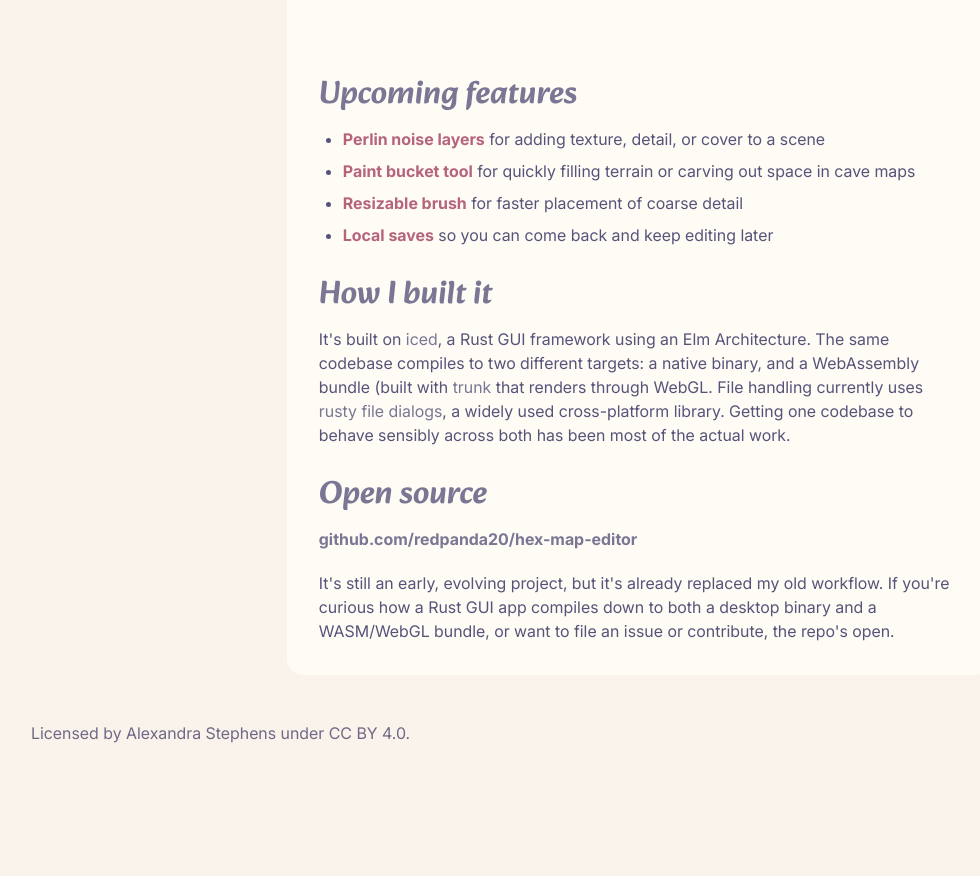
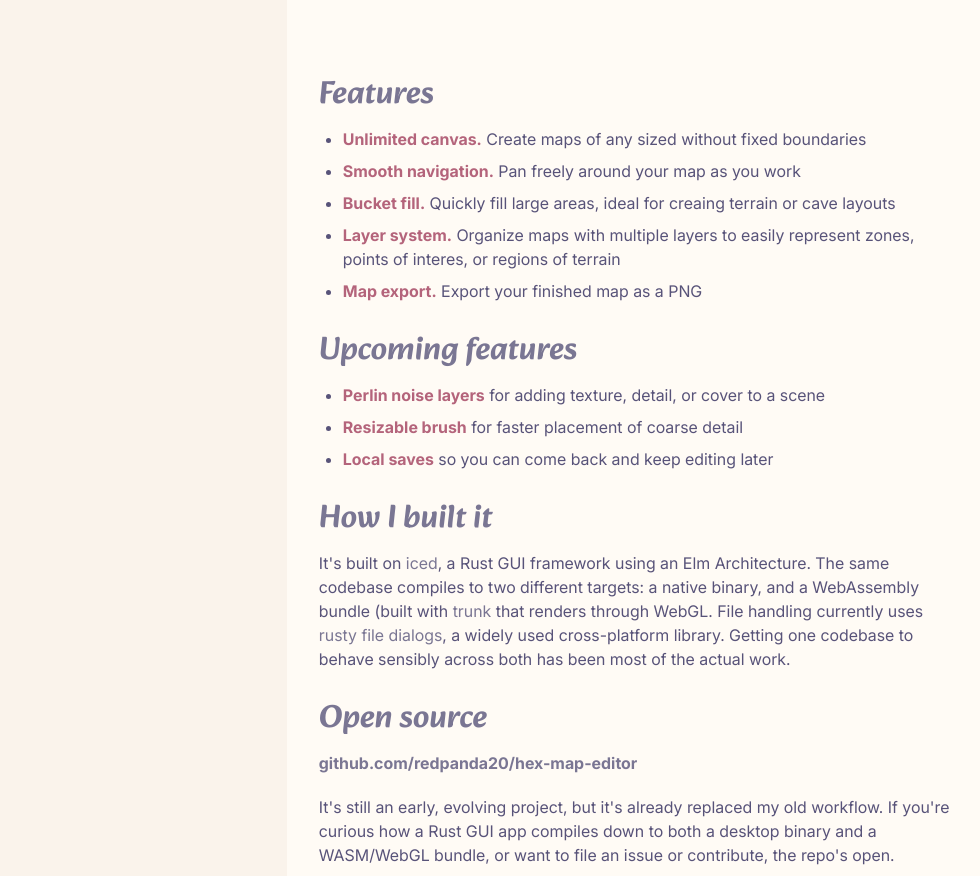
Before and after one commit to redpanda20/redpanda20.github.io, an Eleventy site: page src/posts/hex-map-editor.md in a window 1280 px wide. Shown: the part 861-1737 px from the top of the page, without its empty margins (1-981 px from the left). Before the commit the page ends 1606 px from the top, so only its background shows below. Built offline with nearby package versions, Linux system fonts and the light colour scheme; Eleventy itself is replaced by a stand-in of ours; files that its build step writes are made by us from their sources; what @11tyrocks/eleventy-plugin-lightningcss would draw is missing.

Commit message:
Moved bucket tool from upcoming to released

```diff
--- a/src/posts/hex-map-editor.md
+++ b/src/posts/hex-map-editor.md
@@ -14,9 +14,16 @@ I wanted an easy way to sketch out hex-tile maps for tabletop games without wres
 
 ![](/assets/img/hex-map-editor-icon.png)
 
+## Features
+- **Unlimited canvas.** Create maps of any sized without fixed boundaries
+- **Smooth navigation.** Pan freely around your map as you work
+- **Bucket fill.** Quickly fill large areas, ideal for creaing terrain or cave layouts
+- **Layer system.** Organize maps with multiple layers to easily represent zones, points of interes, or regions of terrain
+- **Map export.** Export your finished map as a PNG
+
+
 ## Upcoming features
 - **Perlin noise layers** for adding texture, detail, or cover to a scene
-- **Paint bucket tool** for quickly filling terrain or carving out space in cave maps
 - **Resizable brush** for faster placement of coarse detail
 - **Local saves** so you can come back and keep editing later
 
```
